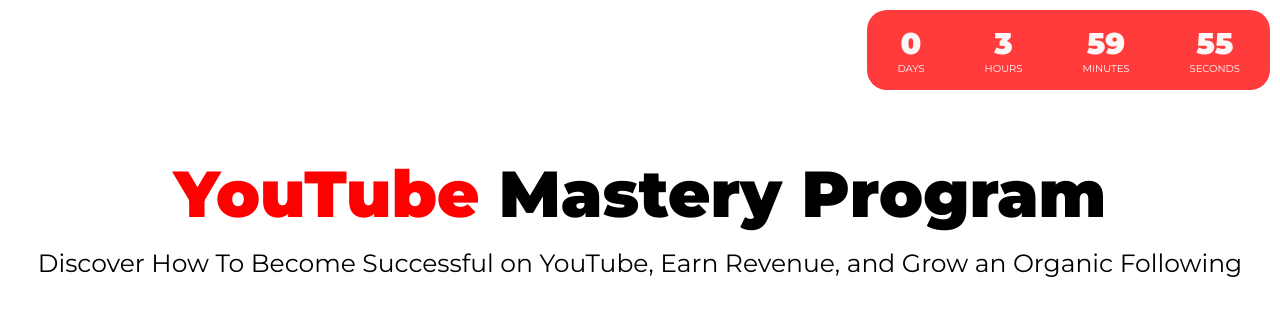
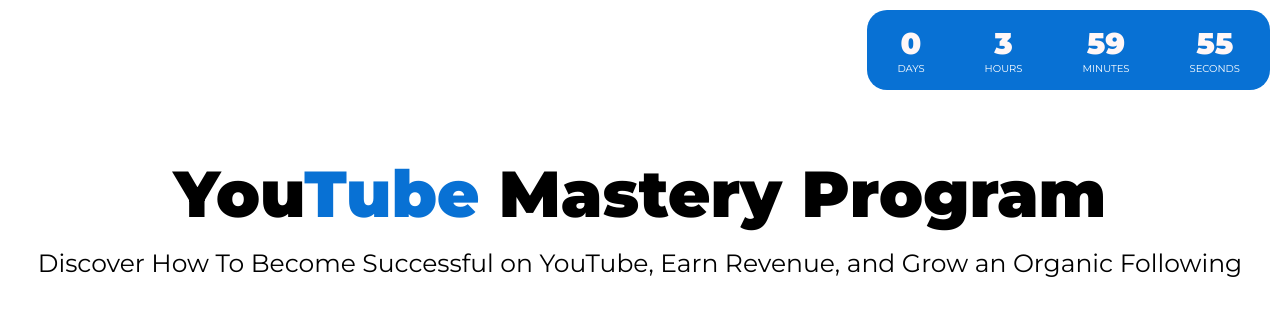
Before and after one commit to pheeya/youtubeMastery, a plain HTML site: page index.html in a window 1280 px wide. Shown: the top 316 px of the page. Drawn offline with Linux system fonts and the light colour scheme.

Commit message:
changed color scheme

```diff
--- a/index.html
+++ b/index.html
@@ -38,10 +38,10 @@
     </div>
 
     <section class="top">
-        <h1><span>YouTube</span>  Mastery Program</h1>
+        <h1>You<span>Tube</span>  Mastery Program</h1>
         <p>Discover How To Become Successful on YouTube, Earn Revenue, and Grow an Organic Following</p>
    <div class="video">
-       <iframe src="https://www.youtube.com/embed/2EEzIaGaFVk" frameborder="0" allow="accelerometer; autoplay; encrypted-media; gyroscope; picture-in-picture" allowfullscreen></iframe>
+    <iframe src="https://www.youtube.com/embed/PP1obDT_Zlo" frameborder="0" allow="accelerometer; autoplay; encrypted-media; gyroscope; picture-in-picture" allowfullscreen></iframe>
    </div>
     </section>
 </div>
--- a/rules.css
+++ b/rules.css
@@ -13,7 +13,7 @@
     height:100px;
 }
 nav{
-    background-color:rgb(255, 59, 59);
+    background-color:rgb(8, 113, 212);
     color:rgb(19, 18, 18);
     margin:10px;
     border-radius:20px;
@@ -60,7 +60,7 @@
 }
 
 .top h1 span{
-    color:red;
+    color:rgb(8, 113, 212);
 }
 .top p{
     margin:0;
```
